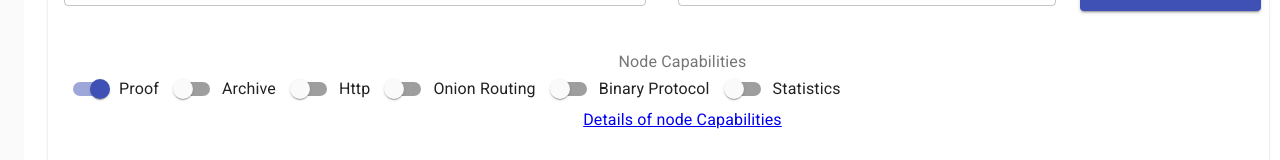
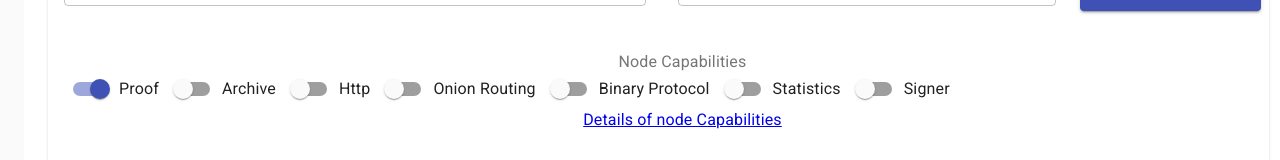
Before and after one commit to blockchainsllc/in3-server-setup-tool, a React (Create React App) app: page / in a window 1280 px wide. Both pictures are taken after a click on the tab "2 - IN3 SERVER REGISTRATION". Shown: the part 639-799 px from the top of the page. Built offline with nearby package versions, Linux system fonts and the light colour scheme.

Commit message:
added signer in node capabilities

```diff
--- a/src/Components/RegistrationComponent.js
+++ b/src/Components/RegistrationComponent.js
@@ -269,6 +269,19 @@ const RegistrationComponent = (props) => {
                                     label="Statistics"
                                 />
 
+                                <FormControlLabel
+                                    control={
+                                        <Switch
+                                            id="capsigner"
+                                            checked={props.capsigner}
+                                            onChange={props.handleChange}
+                                            value="32"
+                                            color="primary"
+                                        />
+                                    }
+                                    label="Signer"
+                                />
+
                             </FormGroup>
                             <a href='https://in3.readthedocs.io/en/develop/spec.html#node-structure' target="_blank">Details of node Capabilities</a>
                         </FormControl>
--- a/src/Containers/RegistrationContainer.js
+++ b/src/Containers/RegistrationContainer.js
@@ -69,6 +69,7 @@ export default class RegistrationContainer extends Component {
             caponion: false,
             capbinary: false,
             capstats: false,
+            capsigner: false,
 
             deposit: '10000000000000000',
             in3nodeurl: '',  //Math.random().toString(36).substring(7),
@@ -226,7 +227,7 @@ export default class RegistrationContainer extends Component {
             return;
         }
 
-        const nodeRegistryAddr = "0x4dCA8bCA3bbdA168176440878BBD2691134b4995";//this.state.noderegistry;
+        const nodeRegistryAddr = this.state.noderegistry;
         const nodeRegistryContract = new web3.eth.Contract(NodeRegistry.abi, nodeRegistryAddr);
 
         const weight = web3.utils.toHex(1);
@@ -234,7 +235,8 @@ export default class RegistrationContainer extends Component {
         let props = web3.utils.toHex(
             (((this.state.capproof ? 1 : 0) + (this.state.caparchive ? 4 : 0)
                 + (this.state.caphttp ? 8 : 0) + (this.state.caponion ? 20 : 0)
-                + (this.state.capbinary ? 10 : 0) + (this.state.capstats ? 100 : 0)) * 2147483648)
+                + (this.state.capbinary ? 10 : 0) + (this.state.capstats ? 100 : 0)
+                + (this.state.capsigner ? 40 : 0)) * 2147483648)
             + this.state.blockheight)
 
         const deposit = this.state.deposit //web3.utils.toHex(Web3.utils.toWei(this.state.deposit, 'ether'));
@@ -473,6 +475,7 @@ export default class RegistrationContainer extends Component {
                     caponion={this.state.caponion}
                     capbinary={this.state.capbinary}
                     capstats={this.state.capstats}
+                    capsigner={this.state.capsigner}
 
                     deposit={this.state.deposit}
                     in3nodeurl={this.state.in3nodeurl}
```
